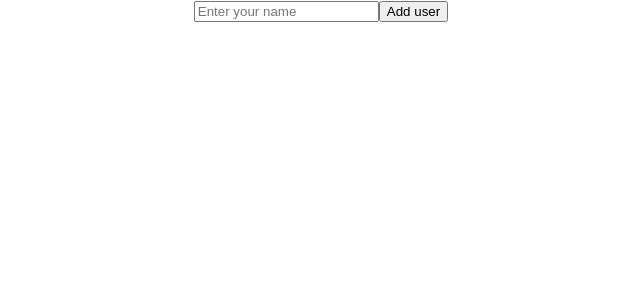
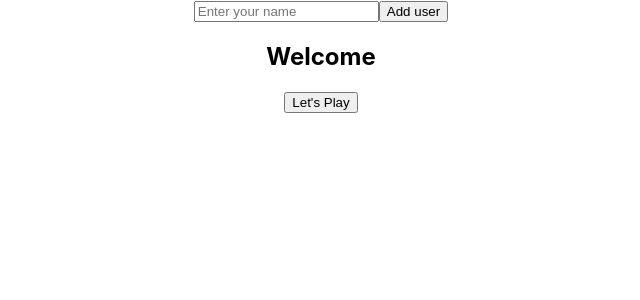
Before and after one commit to felix-odenhall/get-a-row, a React (Create React App) app: page / in a window 1280 px wide. Shown: the top 300 px of the page, without its empty margins (319-959 px from the left). Built offline with nearby package versions, Linux system fonts and the light colour scheme.

Commit message:
create start game component

```diff
--- /dev/null
+++ b/src/components/StartGameComponent.tsx
@@ -0,0 +1,14 @@
+interface StartGameComponentProps {
+  activePlayer: string;
+}
+
+function StartGameComponent({ activePlayer }: StartGameComponentProps) {
+  return (
+    <>
+      <h2>Welcome {activePlayer}</h2>
+      <button>Let's Play</button>
+    </>
+  );
+}
+
+export default StartGameComponent;
--- a/src/pages/Home.tsx
+++ b/src/pages/Home.tsx
@@ -1,5 +1,6 @@
 import React, { useState } from "react";
 import CreateUserForm from "../components/CreateUserForm";
+import StartGameComponent from "../components/StartGameComponent";
 
 function Home() {
   const [username, setUsername] = useState<string>("");
@@ -11,7 +12,7 @@ function Home() {
         setUsername={setUsername}
         setActivePlayer={setActivePlayer}
       />
-      {activePlayer}
+      <StartGameComponent activePlayer={activePlayer} />
     </>
   );
 }
```
